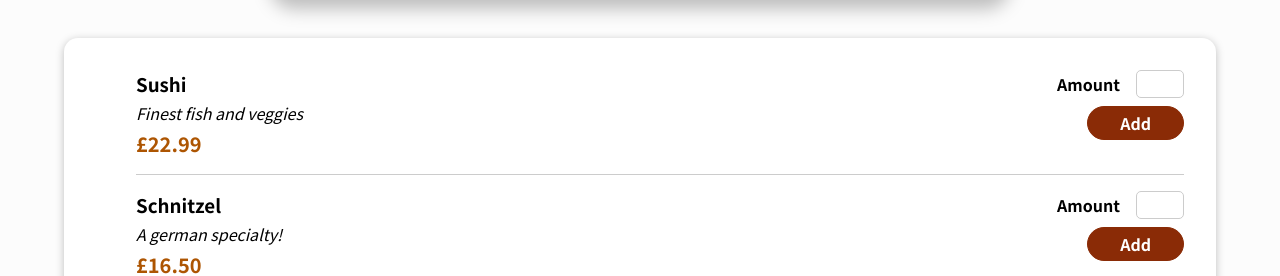
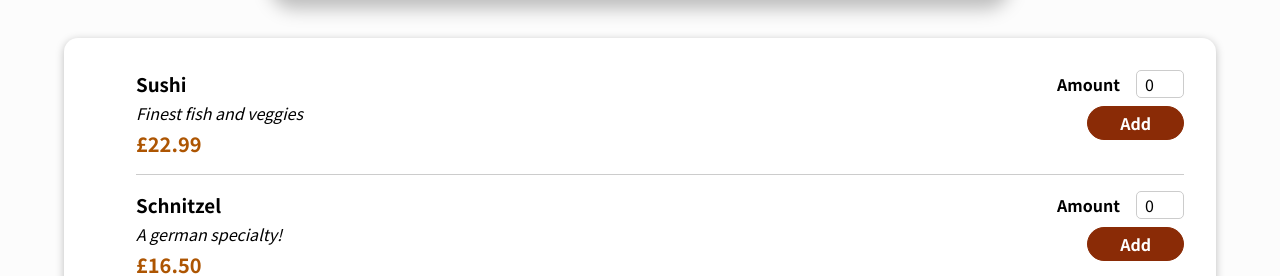
Before and after one commit to misbahsohail/React-food-delivery-demo, a React (Create React App) app in the folder App/: page / in a window 1280 px wide. Shown: the part 475-751 px from the top of the page. Built offline with nearby package versions, Linux system fonts and the light colour scheme.

Commit message:
Updated mealItemForm to get each mealItem's ID as a prop

```diff
--- a/App/src/components/Forms/MealItemForm/MealItemForm.jsx
+++ b/App/src/components/Forms/MealItemForm/MealItemForm.jsx
@@ -1,16 +1,17 @@
 import "./MealItemForm.scss";
 import Input from "../../UI/Input/Input";
-const MealItemForm = () => {
+const MealItemForm = ({ id }) => {
   return (
     <form className="form">
       <Input
         label="Amount"
         input={{
-          id: "amount",
+          id: "amount_" + id,
           type: "number",
           min: "0",
           max: "5",
           step: "1",
+          defaultValue: "0",
         }}
       />
       <button>Add</button>
--- a/App/src/components/Meals/ListOfMeals/MealItem/MealItem.jsx
+++ b/App/src/components/Meals/ListOfMeals/MealItem/MealItem.jsx
@@ -9,7 +9,7 @@ const MealItem = ({ meal }) => {
         <div className="price">{`£${meal.price.toFixed(2)}`}</div>
       </div>
       <div>
-        <MealItemForm />
+        <MealItemForm id={meal.id} />
       </div>
     </li>
   );
```
